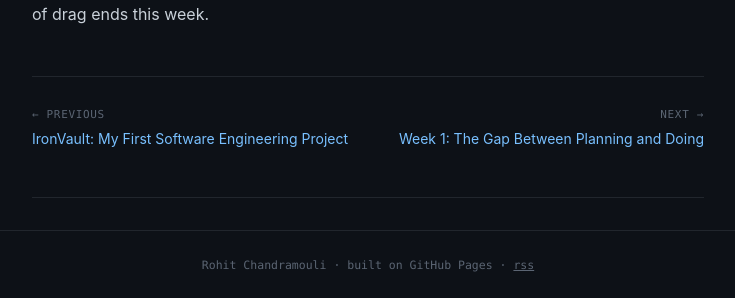
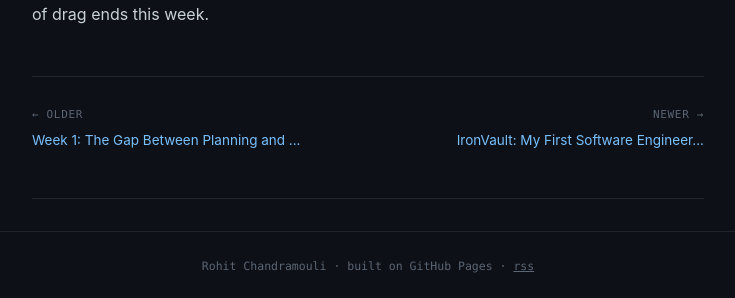
Before and after one commit to Rohitchandramouli/Rohitchandramouli.github.io, a Jekyll site: the page built from _posts/2026-07-06-week-2-scope-creep-and-the-geometry-starting-to-click.md, in a window 1280 px wide. Shown: the part 3345-3643 px from the top of the page, without its empty margins (272-1007 px from the left). Built offline with Jekyll 4.4.1, drawn with Linux system fonts in a browser that asks for light colours; comment, search, counter and statistics services are not loaded.

Commit message:
fix post nav order and wrapping

```diff
--- a/_layouts/default.html
+++ b/_layouts/default.html
@@ -435,7 +435,7 @@
   nav.post-nav{
     display:flex;
     justify-content:space-between;
-    gap:16px;
+    gap:20px;
     margin-top:48px;
     padding-top:28px;
     border-top:1px solid var(--line);
@@ -443,9 +443,9 @@
   .post-nav-link{
     display:flex;
     flex-direction:column;
-    gap:4px;
+    gap:6px;
     text-decoration:none;
-    max-width:48%;
+    max-width:46%;
   }
   .post-nav-next{text-align:right;margin-left:auto;}
   .post-nav-label{
@@ -457,13 +457,14 @@
   }
   .post-nav-title{
     font-family:var(--sans);
-    font-size:14px;
+    font-size:13.5px;
     color:var(--link);
     line-height:1.4;
+    word-break:break-word;
   }
   .post-nav-link:hover .post-nav-title{color:var(--signal);}
   @media(max-width:560px){
-    nav.post-nav{flex-direction:column;}
+    nav.post-nav{flex-direction:column;gap:16px;}
     .post-nav-link{max-width:100%;}
     .post-nav-next{text-align:left;margin-left:0;}
   }
--- a/_layouts/post.html
+++ b/_layouts/post.html
@@ -26,16 +26,16 @@ layout: default
 </article>
 
 <nav class="post-nav">
-  {% if page.next %}
-  <a class="post-nav-link post-nav-prev" href="{{ page.next.url | relative_url }}">
-    <span class="post-nav-label">← previous</span>
-    <span class="post-nav-title">{{ page.next.title }}</span>
+  {% if page.previous %}
+  <a class="post-nav-link post-nav-prev" href="{{ page.previous.url | relative_url }}">
+    <span class="post-nav-label">← older</span>
+    <span class="post-nav-title">{{ page.previous.title | truncate: 40 }}</span>
   </a>
   {% endif %}
-  {% if page.previous %}
-  <a class="post-nav-link post-nav-next" href="{{ page.previous.url | relative_url }}">
-    <span class="post-nav-label">next →</span>
-    <span class="post-nav-title">{{ page.previous.title }}</span>
+  {% if page.next %}
+  <a class="post-nav-link post-nav-next" href="{{ page.next.url | relative_url }}">
+    <span class="post-nav-label">newer →</span>
+    <span class="post-nav-title">{{ page.next.title | truncate: 40 }}</span>
   </a>
   {% endif %}
 </nav>
```
